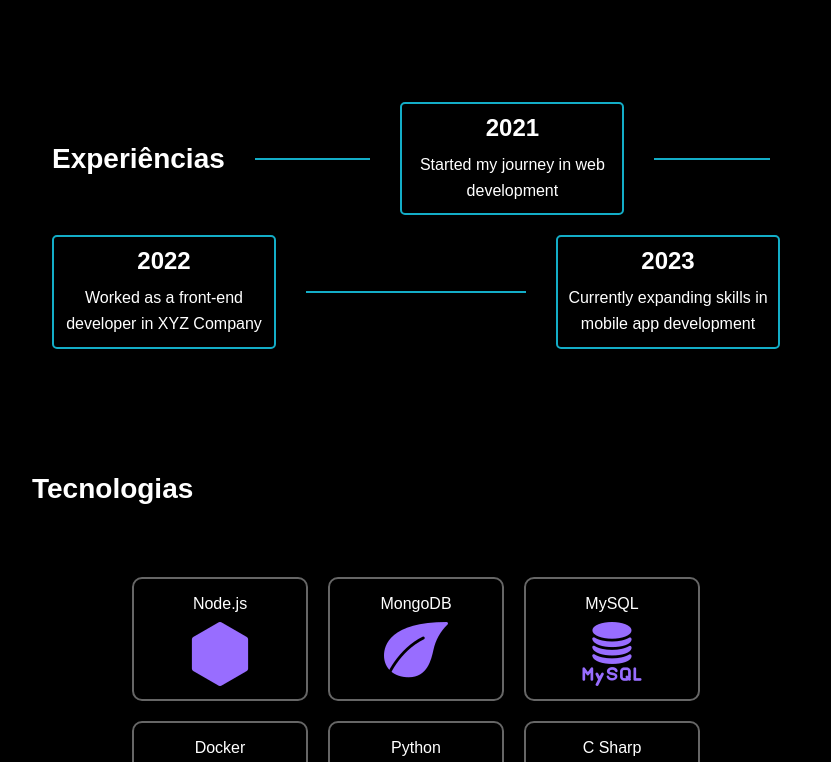
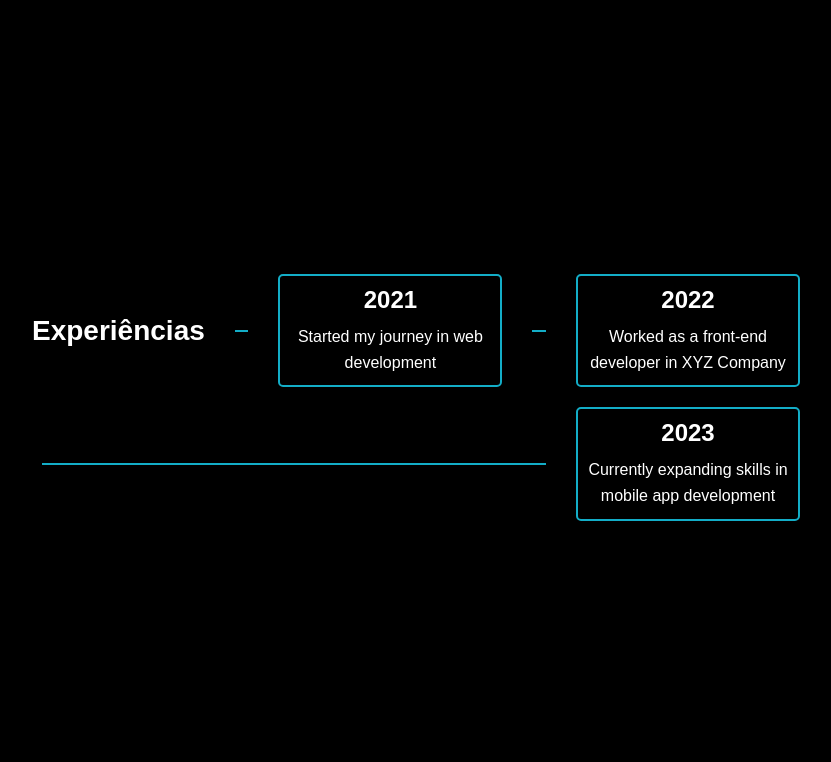
Before and after one commit to lana2-2karla/lana2-2karla.github.io, a React (Create React App) app in the folder portifolio/: page / in a window 1280 px wide. Shown: the part 1918-2680 px from the top of the page, without its empty margins (224-1055 px from the left). Built offline with nearby package versions, Linux system fonts and the light colour scheme.

Commit message:
:lipstick: refactor: timeline css

```diff
--- a/portifolio/src/components/Timeline.css
+++ b/portifolio/src/components/Timeline.css
@@ -3,7 +3,8 @@
     align-items: center;
     flex-wrap: wrap; /* Allow the elements to wrap to the next line if needed */
     gap: 20px;
-    padding: 20px;
+    padding-top: 25%;
+    padding-bottom: 25%;
   }
 
   .experience {
```
